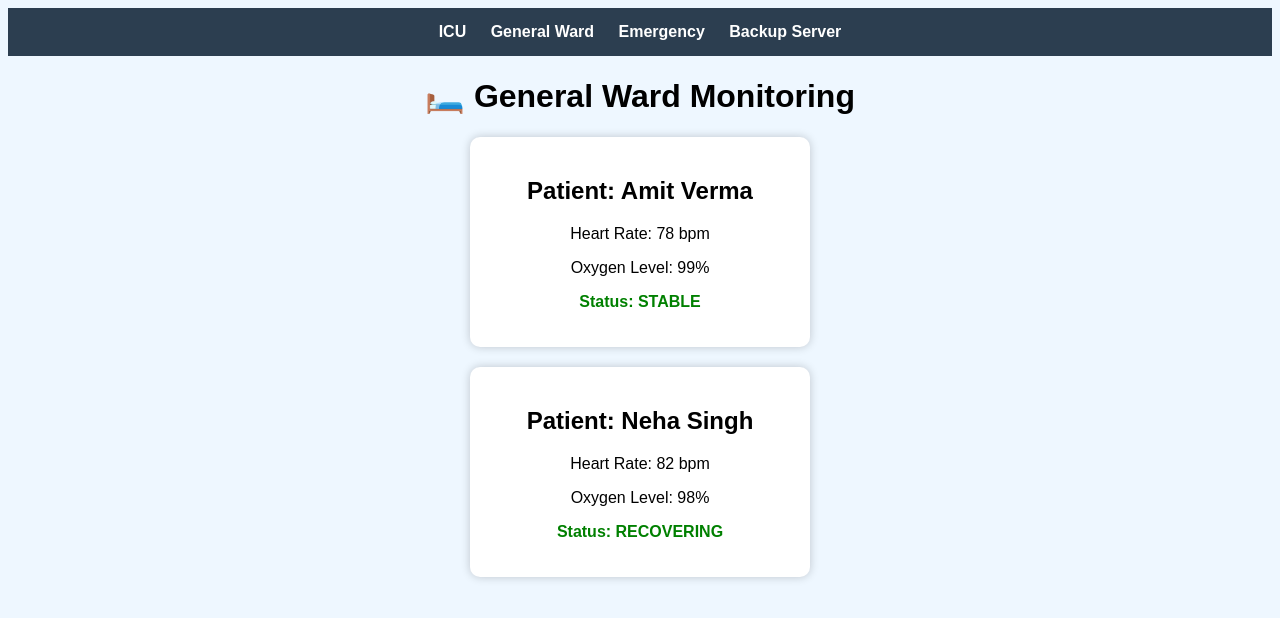
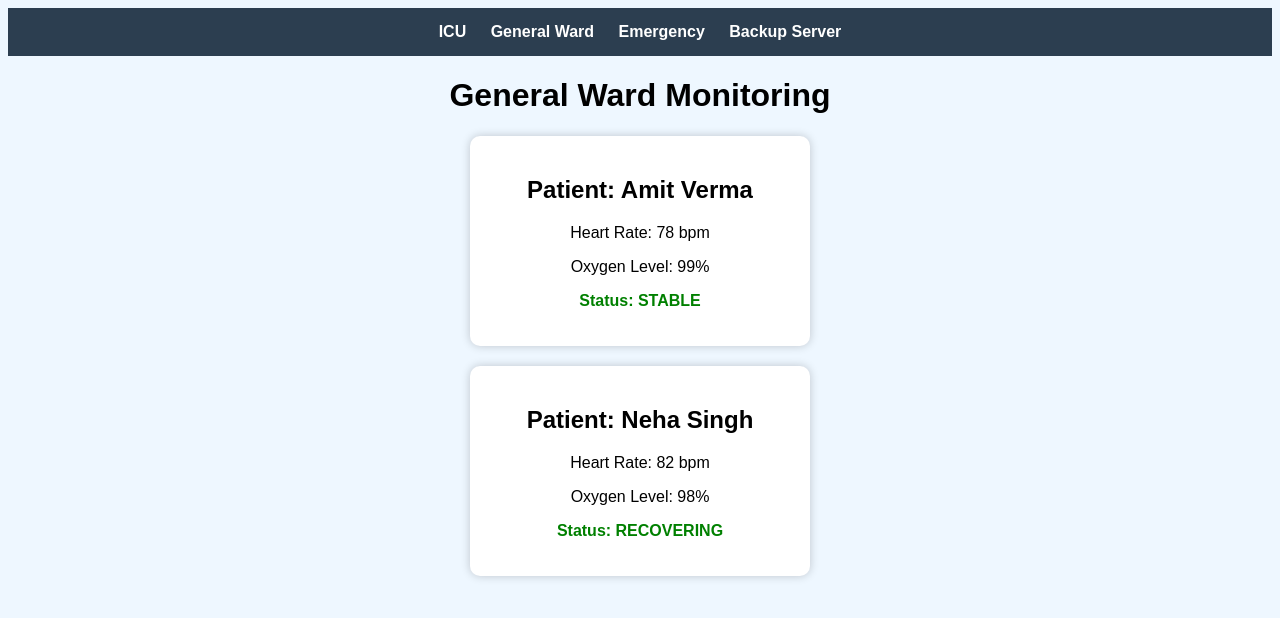
Before and after one commit to manasvipatel621/cloud-project, a plain HTML site: page general.html in a window 1280 px wide. Drawn offline with Linux system fonts and the light colour scheme.

Commit message:
Update general.html

```diff
--- a/general.html
+++ b/general.html
@@ -29,7 +29,7 @@ body { font-family: Arial; text-align:center; background:#eef7ff; }
   <a href="/backup.html">Backup Server</a>
 </div>
 
-<h1>🛏️ General Ward Monitoring</h1>
+<h1>General Ward Monitoring</h1>
 
 <div class="card">
   <h2>Patient: Amit Verma</h2>
```
